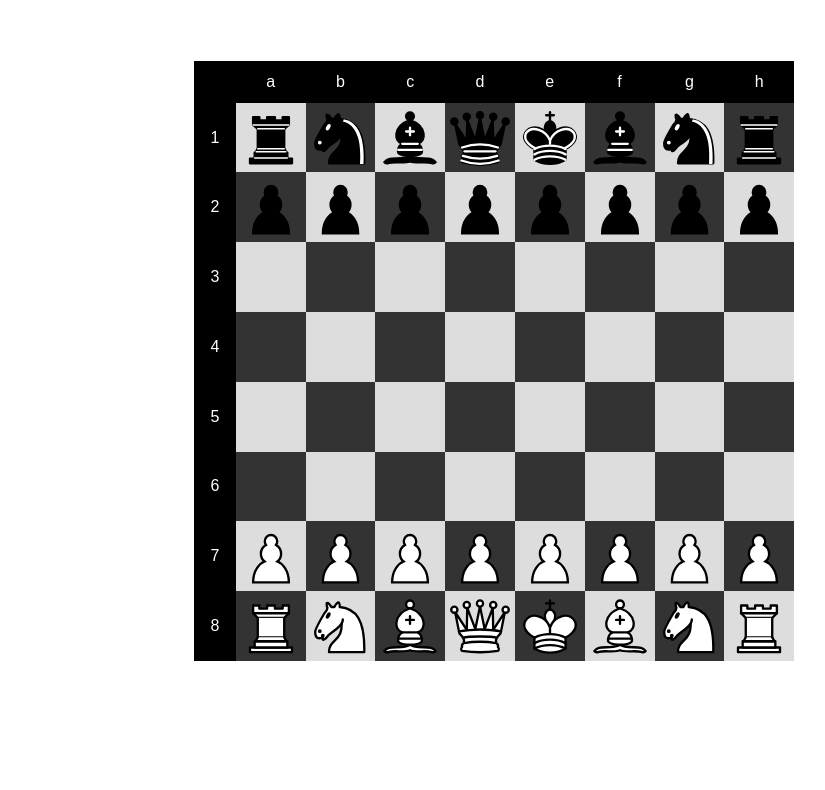
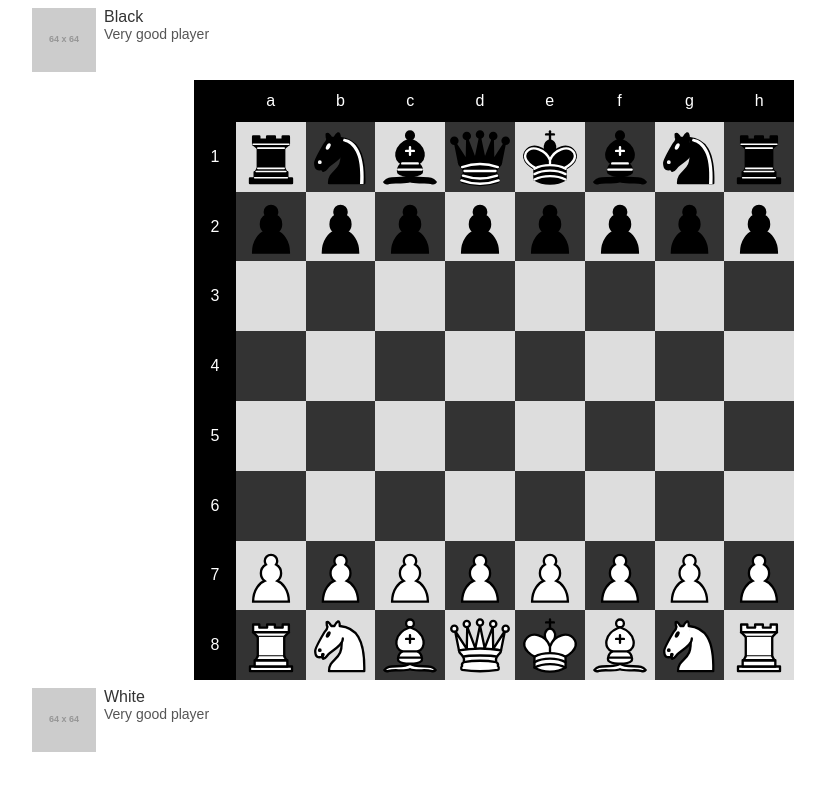
Before and after one commit to Pitsbeary/TS-Chess-Exercise, a website built with webpack: page index.html in a window 1280 px wide. Shown: the whole page, without its empty margins (146-971 px from the left). Built offline with nearby package versions, Linux system fonts and the light colour scheme; placeholder pictures from the web are drawn by us.

Commit message:
Feature: Add player elements

```diff
--- a/index.html
+++ b/index.html
@@ -8,7 +8,7 @@
 </head>
 
 <body>
-  <div class="main">
+  <div id="main">
     <div id="game"></div>
   </div>
 
--- a/src/scss/game/_layout.scss
+++ b/src/scss/game/_layout.scss
@@ -1,4 +1,4 @@
-.main {
+#main {
     display: grid;
 
     grid-template-columns: 0.25fr auto 0.25fr;
@@ -6,6 +6,42 @@
 
     #game {
         grid-area: 2 / 2 / 3 / 3;
+    }
+
+    .player {
+        padding: 0.5rem;
+
+        display: flex;
+
+        &__content {
+            display: flex;
+            flex-direction: column;
+
+            padding-left: 0.5rem;
+        }
+
+        &__name {
+            font-size: 16px;
+            color: #333;
+        }
+
+        &__caption {
+            font-size: 14px;
+            color: #555;
+        }
+
+        &__avatar {
+            width: 64px;
+            height: auto;
+        }
+
+        &--black {
+            grid-area: 1 / 2 / 2 / 3;
+        }
+
+        &--white {
+            grid-area: 3 / 2 / 4 / 3;
+        }
     }
 }
 
--- a/src/ts/main.ts
+++ b/src/ts/main.ts
@@ -14,17 +14,20 @@ document.addEventListener('DOMContentLoaded', () => {
             {
                 timer: 600,
                 color: PieceColor.White,
-                name: 'White Player',
+                name: 'White',
+                caption: 'Very good player'
             },
             {
                 timer: 600,
                 color: PieceColor.Black,
-                name: 'Black Player',
+                name: 'Black',
+                caption: 'Very good player'
             },
         ]
     });
     const gameView = new GameViewHTML({
-        elementId: 'game'
+        elementId: 'game',
+        elementParentId: 'main'
     });
 
     const gameController = new GameController(
--- a/src/ts/model/Game.ts
+++ b/src/ts/model/Game.ts
@@ -20,6 +20,8 @@ export type PlayerConfig = {
     timer: number;
 
     name: string;
+
+    caption?: string;
     avatar?: string;
 }
 
--- a/src/ts/utils/Document.ts
+++ b/src/ts/utils/Document.ts
@@ -1,6 +1,6 @@
 export type CreateElementConfig = {
-    id: string|null;
-    className: string|null,
+    id?: string|null;
+    className?: string|null,
 }
 
 export class Document {
--- a/src/ts/view/GameViewHTML.ts
+++ b/src/ts/view/GameViewHTML.ts
@@ -1,16 +1,19 @@
 import { Board, BoardSquare } from "../model/Board";
-import { Game } from "../model/Game";
+import { Game, Players } from "../model/Game";
 import { Piece } from "../model/Piece";
+import { Player } from "../model/Player";
 import { PieceMove } from "../modules/PieceMove";
 import { Document } from "../utils/Document";
 import { GameViewInterface } from "./GameViewInterface";
 
 export type GameViewHTMLConfig = {
+    elementParentId: string;
     elementId: string;
 }
 
 export class GameViewHTML implements GameViewInterface {
-    private element: HTMLElement|null = null
+    private element: HTMLElement|null = null;
+    private elementParent: HTMLElement|null = null;
 
     constructor(public config: GameViewHTMLConfig) {
         this.config = config;
@@ -20,13 +23,15 @@ export class GameViewHTML implements GameViewInterface {
         this.element = document.getElementById(this.config.elementId);
 
         if(!this.element) {
+            console.error('Element not found');
             return;
         }
 
-        this.element.innerHTML = '';
+        this.elementParent = document.getElementById(this.config.elementParentId);
 
-        if(!this.element) {
-            throw new Error('Element not found');
+        if(!this.elementParent) {
+            console.error('Element parent not found');
+            return;
         }
 
         this.element.appendChild(this.createRanks(game.board));
@@ -39,6 +44,10 @@ export class GameViewHTML implements GameViewInterface {
         });
 
         pieceDrag.init();
+
+        for(const playerElement of this.createPlayers(game.players)) {
+            this.elementParent.appendChild(playerElement);
+        }
     }
 
     public createBoard(board: Board): HTMLElement {
@@ -115,4 +124,46 @@ export class GameViewHTML implements GameViewInterface {
 
         return filesElement;
     }
+
+    public createPlayers(players: Players): HTMLElement[] {
+        const playerElements: HTMLElement[] = [];
+
+        for(const player of players.values()) {
+            playerElements.push(this.createPlayer(player));
+        }
+
+        return playerElements;
+    }
+
+    public createPlayer(player: Player): HTMLElement {
+        const playerElement: HTMLElement = Document.createElement('div', {
+            id: `player`,
+            className: `player player--${player.config.color}`
+        });
+
+        const playerAvatarElement: HTMLImageElement = Document.createElement('img', {
+            className: `player__avatar`
+        }) as HTMLImageElement;
+        playerAvatarElement.src = player.config.avatar ? player.config.avatar : 'https://placehold.co/64x64/png';
+        playerElement.appendChild(playerAvatarElement);
+
+        const playerContentElement: HTMLElement = Document.createElement('span', {
+            className: `player__content`
+        });
+
+        const playerNameElement: HTMLElement = Document.createElement('span', {
+            className: `player__name`
+        });
+        playerNameElement.innerHTML = player.config.name;
+        playerContentElement.appendChild(playerNameElement);
+
+        const playerCaptionElement: HTMLElement = Document.createElement('span', {
+            className: `player__caption`
+        });
+        playerCaptionElement.innerHTML = player.config.caption ?? '...';
+        playerContentElement.appendChild(playerCaptionElement);
+
+        playerElement.appendChild(playerContentElement);
+        return playerElement;
+    }
 }
```
